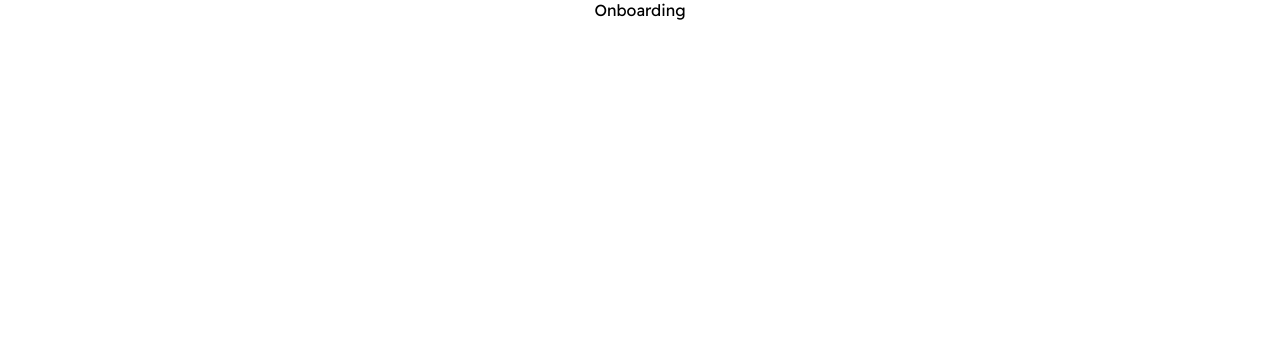
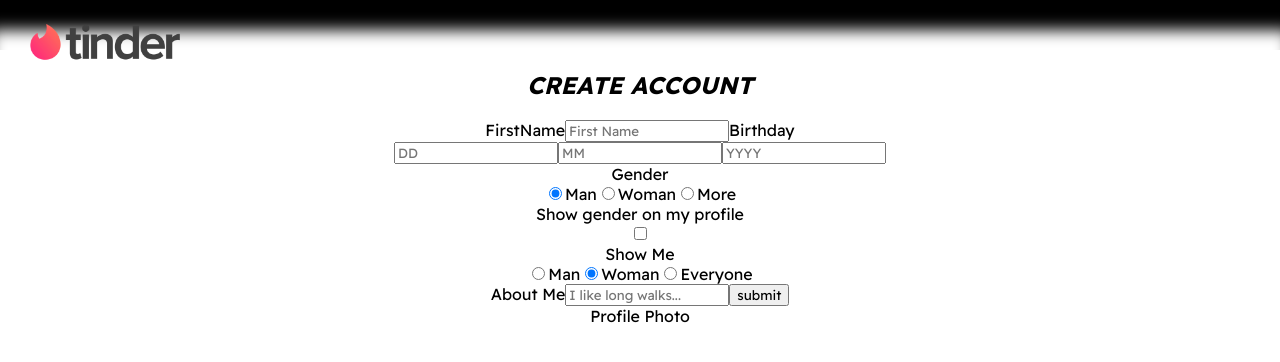
Before and after one commit to darbeiter/Tinder-Clone, a React (Create React App) app: page /onboarding in a window 1280 px wide. Shown: the top 362 px of the page. Built offline with nearby package versions, Linux system fonts and the light colour scheme.

Commit message:
✨ onboarding form

```diff
--- a/src/components/Nav.js
+++ b/src/components/Nav.js
@@ -2,11 +2,12 @@ import whiteLogo from '../images/tinder_logo_white.png'
 import colorLogo from '../images/tinder_logo_color.png'
 
 
-export const Nav = ( {minimal, authToken, setShowModal, showModal, setIsSignUp} ) => {
+export const Nav = ( {minimal, setShowModal, showModal, setIsSignUp} ) => {
     const handleClick = () => {
         setShowModal(true)
         setIsSignUp(false)
     }
+    const authToken = true
     return (
     <nav>
         <div className="logo-container">
--- a/src/pages/Home.js
+++ b/src/pages/Home.js
@@ -18,7 +18,6 @@ const Home = () => {
         <div className="overlay">
             <Nav
             minimal={false}
-            authToken={authToken}
             setShowModal={setShowModal}
             showModal={showModal}
             setIsSignUp={setIsSignUp}
--- a/src/pages/Onboarding.js
+++ b/src/pages/Onboarding.js
@@ -1,6 +1,186 @@
+import { useState } from "react"
+import Nav from "../components/Nav"
+
 const Onboarding = () => {
+
+    const [formData, setFormData] = useState({
+      user_id: "",
+      first_name: "",
+      dob_day: "",
+      dob_month: "",
+      dob_year: "",
+      show_gender: false,
+      gender_identity: "man",
+      gender_interest: "woman",
+      email: "",
+      about: "",
+      matches: []
+    })
+
+    const handleSubmit = () => {
+      console.log('submitted')
+    }
+
+    const handleChange = (e) => {
+      console.log('e', e)
+      const value = e.target.type === 'checkbox' ? e.target.checked : e.target.value
+      const name = e.target.name
+      setFormData((prevState) => ({
+        ...prevState,
+        [name]: value
+      }))
+      console.log(formData)
+    }
+
     return (
-      <div>Onboarding</div>
+      <>
+        <Nav
+        minimal={true}
+        setShowModal={() => {}}
+        showModal={false}
+        />
+        <div className="onboarding">
+          <h2>CREATE ACCOUNT</h2>
+          <form onSubmit={handleSubmit}>
+            <section>
+              <label htmlFor="first_name">FirstName</label>
+              <input
+                id="first_name"
+                type="text"
+                name="first_name"
+                placeholder="First Name"
+                required
+                value={formData.first_name}
+                onChange={handleChange}
+              />
+              <label>Birthday</label>
+              <div className="multiple-input-container">
+                <input
+                  id="dob_day"
+                  type="number"
+                  name="dob_day"
+                  placeholder="DD"
+                  required
+                  value={formData.dob_day}
+                  onChange={handleChange}
+                />
+                <input
+                  id="dob_month"
+                  type="number"
+                  name="dob_month"
+                  placeholder="MM"
+                  required
+                  value={formData.dob_month}
+                  onChange={handleChange}
+                />
+                <input
+                  id="dob_year"
+                  type="number"
+                  name="dob_year"
+                  placeholder="YYYY"
+                  required
+                  value={formData.dob_year}
+                  onChange={handleChange}
+                />
+              </div>
+              <label>Gender</label>
+              <div className="multiple-input-container">
+                <input
+                  id="man-gender-identity"
+                  type="radio"
+                  name="gender_identity"
+                  value="man"
+                  onChange={handleChange}
+                  checked={formData.gender_identity === 'man'}
+                />
+                <label htmlFor="man-gender-identity">Man</label>
+                <input
+                  id="woman-gender-identity"
+                  type="radio"
+                  name="gender_identity"
+                  required
+                  value="woman"
+                  onChange={handleChange}
+                  checked={formData.gender_identity === 'woman'}
+                />
+                <label htmlFor="woman-gender-identity">Woman</label>
+                <input
+                  id="more-gender-identity"
+                  type="radio"
+                  name="gender_identity"
+                  required
+                  value="more"
+                  onChange={handleChange}
+                  checked={formData.gender_identity === 'more'}
+                />
+                <label htmlFor="more-gender-identity">More</label>
+              </div>
+              <label htmlFor="show-gender">Show gender on my profile</label>
+              <div className="multiple-input-container">
+              <input
+                id="show-gender"
+                type="checkbox"
+                name="show_gender"
+                onChange={handleChange}
+                checked={formData.show_gender}
+              />
+              </div>
+              <label>Show Me</label>
+              <div className="multiple-input-container">
+              <input
+                  id="man-gender-interest"
+                  type="radio"
+                  name="gender_interest"
+                  value="man"
+                  onChange={handleChange}
+                  checked={formData.gender_interest === 'man'}
+                />
+                <label htmlFor="man-gender-interest">Man</label>
+                <input
+                  id="woman-gender-interest"
+                  type="radio"
+                  name="gender_interest"
+                  required
+                  value="woman"
+                  onChange={handleChange}
+                  checked={formData.gender_interest === 'woman'}
+                />
+                <label htmlFor="woman-gender-interest">Woman</label>
+                <input
+                  id="everyone-gender-interest"
+                  type="radio"
+                  name="gender_interest"
+                  required
+                  value="everyone"
+                  onChange={handleChange}
+                  checked={formData.gender_interest === 'everyone'}
+                />
+                 <label htmlFor="everyone-gender-interest">Everyone</label>
+              </div>
+              <label htmlFor="about">About Me</label>
+              <input
+                id="about"
+                type="text"
+                name="about"
+                required
+                placeholder="I like long walks..."
+                value={formData.about}
+                onChange={handleChange}
+              />
+              <input type="submit" value="submit" />
+            </section>
+
+            <section>
+              <label htmlFor="">Profile Photo</label>
+                {/* URL being used here, but we want to use an FileUpload function here */}
+                <div className="photo-container">
+                  {/* IMG will be shown here */}
+                  <img src="" alt="" />
+                </div>
+            </section>
+          </form>
+        </div>
+      </>
     )
   }
 
```
